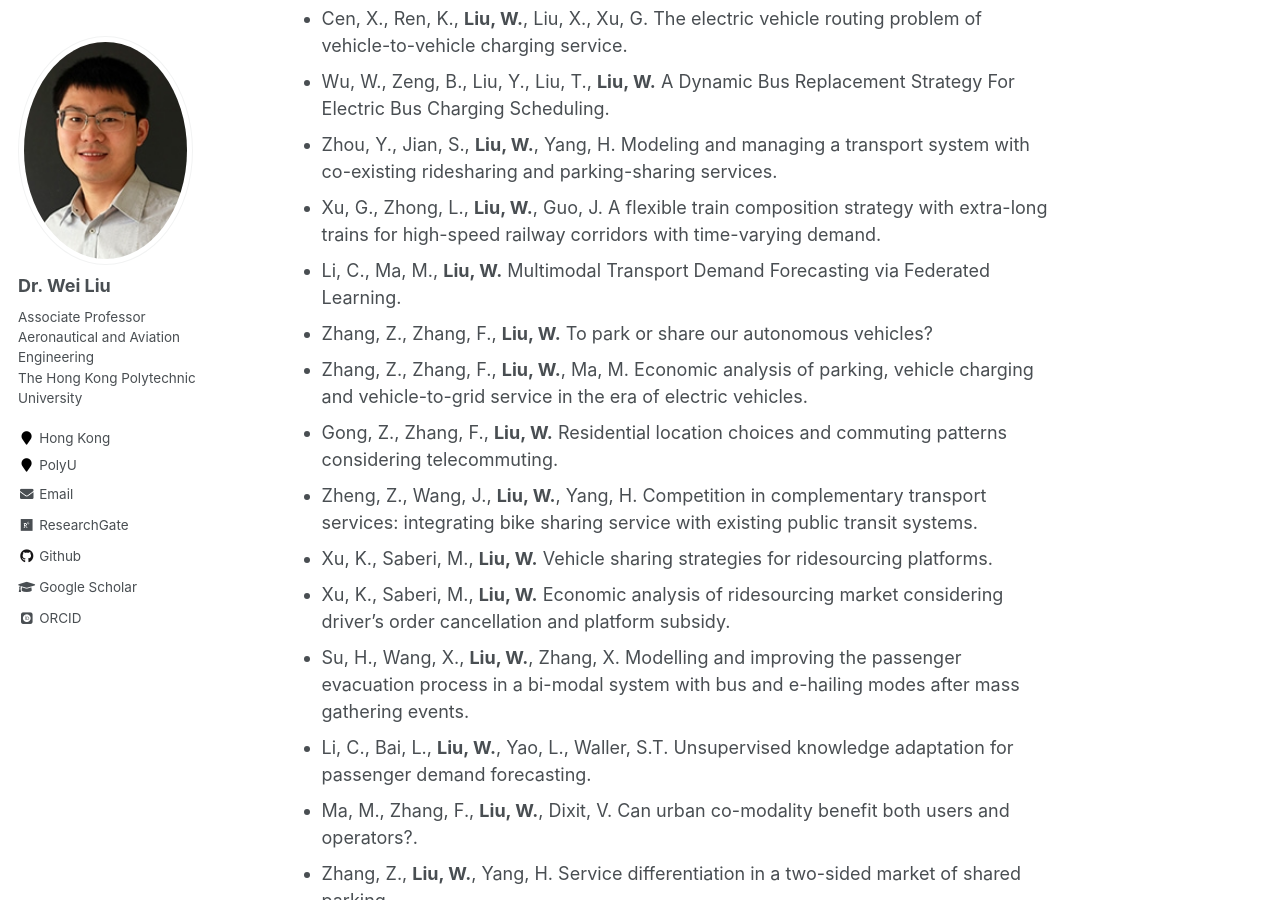
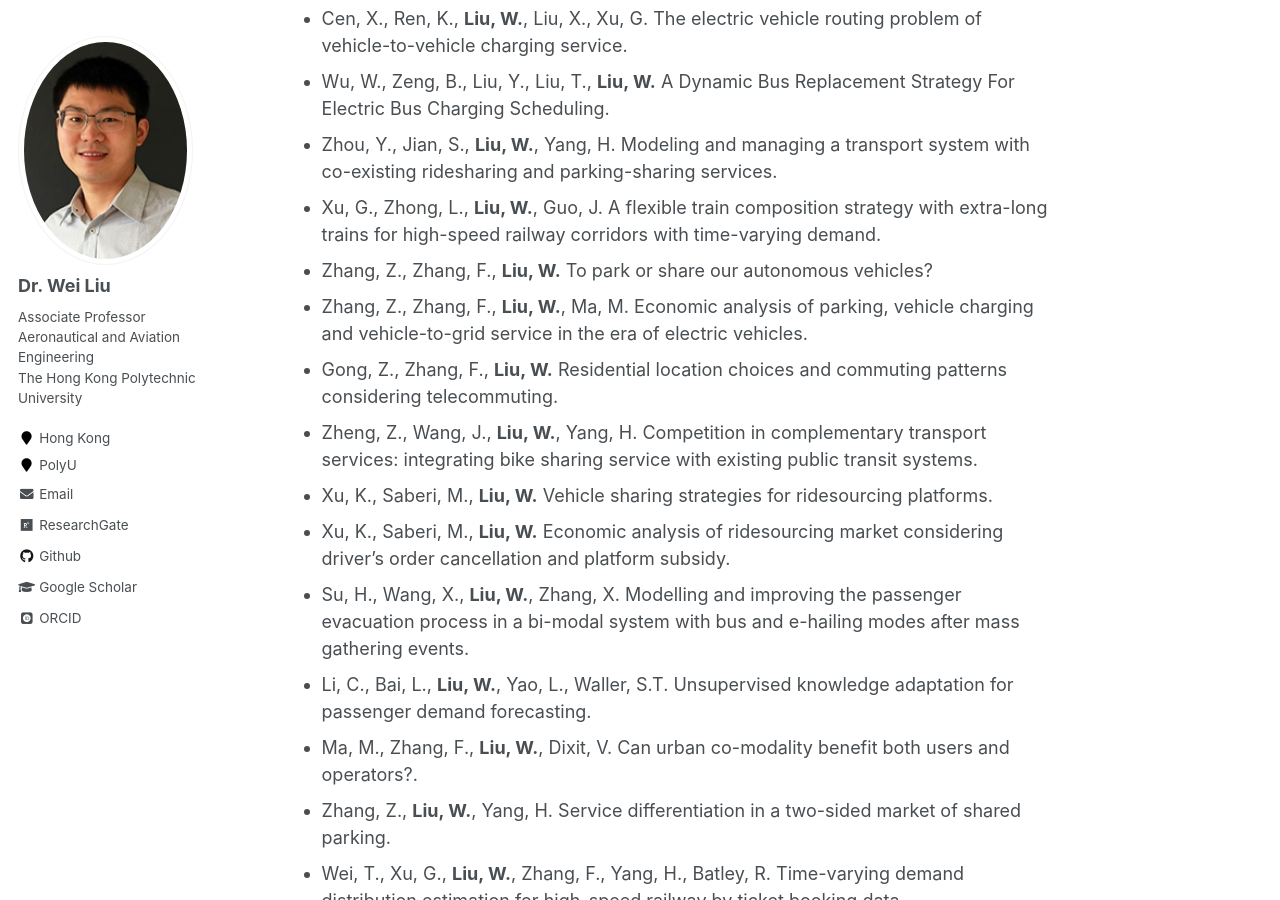
Before and after one commit to weiliu2016/weiliu2016.github.io, a Jekyll site: the page built from _pages/about.md, in a window 1280 px wide and 900 px high, scrolled down 3464 px. Built offline with Jekyll 4.4.1, drawn with Linux system fonts in a browser that asks for light colours; some web fonts are replaced.

Commit message:
Update about.md

```diff
--- a/_pages/about.md
+++ b/_pages/about.md
@@ -80,7 +80,6 @@ Selected Working Papers
 - Wu, W., Zeng, B., Liu, Y., Liu, T., **Liu, W.** A Dynamic Bus Replacement Strategy For Electric Bus Charging Scheduling.
 - Zhou, Y., Jian, S., **Liu, W.**, Yang, H. Modeling and managing a transport system with co-existing ridesharing and parking-sharing services.
 - Xu, G., Zhong, L., **Liu, W.**, Guo, J. A flexible train composition strategy with extra-long trains for high-speed railway corridors with time-varying demand.
-- Li, C., Ma, M., **Liu, W.** Multimodal Transport Demand Forecasting via Federated Learning.
 - Zhang, Z., Zhang, F., **Liu, W.** To park or share our autonomous vehicles?
 - Zhang, Z., Zhang, F., **Liu, W.**, Ma, M. Economic analysis of parking, vehicle charging and vehicle-to-grid service in the era of electric vehicles.
 - Gong, Z., Zhang, F., **Liu, W.** Residential location choices and commuting patterns considering telecommuting.
```
